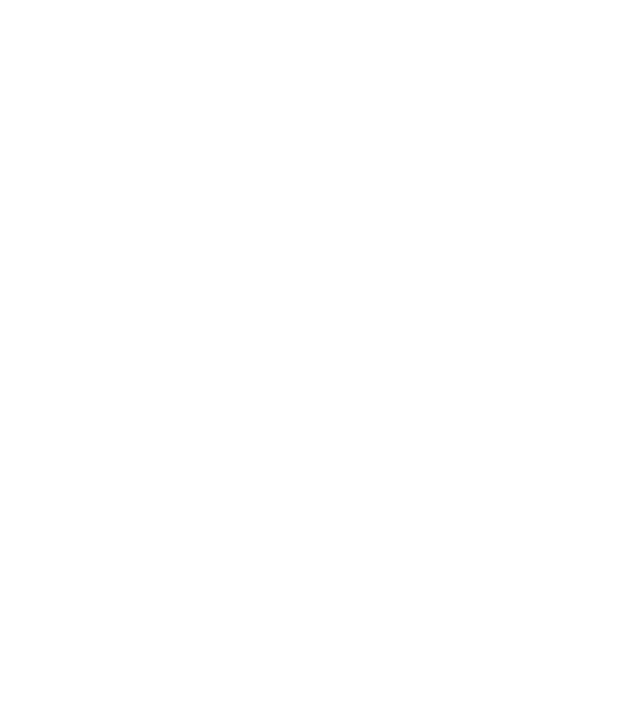
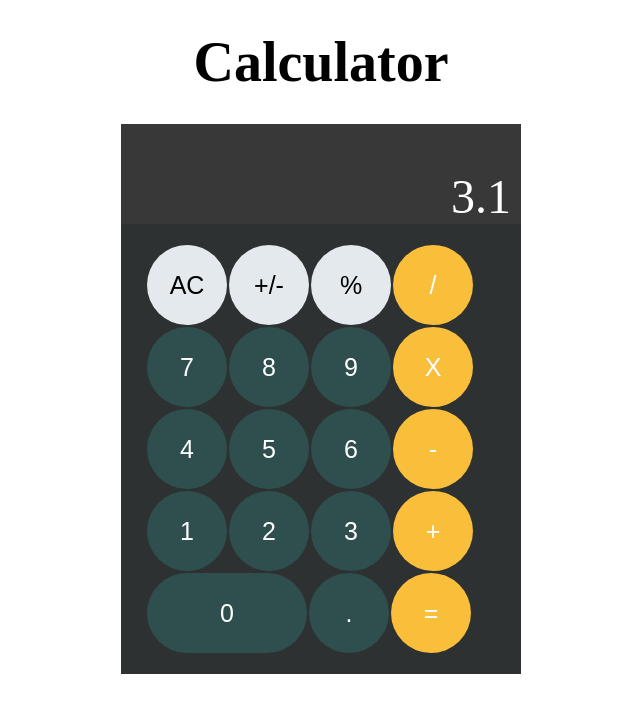
Before and after one commit to SlickChris95/calculatorApp, a website: page index.html in a window 1280 px wide. Shown: the whole page, without its empty margins (319-959 px from the left). Drawn offline with Linux system fonts and the light colour scheme.

Commit message:
finished styling for calculator-box

```diff
--- /dev/null
+++ b/gulpfile.js
@@ -0,0 +1,22 @@
+var gulp = require('gulp');
+var sass = require('gulp-sass');
+var autoprefixer = require('gulp-autoprefixer');
+var browserSync = require('browser-sync').create();
+
+gulp.task('default',['styles'],function(){
+  gulp.watch('sass/**/**.scss',['styles']);
+  gulp.watch('*.html').on('change',browserSync.reload);
+  browserSync.init({
+    server: './'
+  });
+});
+
+gulp.task('styles',function(){
+  gulp.src('sass/**/*.scss') // looks for .scss
+    .pipe(sass().on('error',sass.logError))// sass into css
+    .pipe(autoprefixer({
+      browsers: ['last 2 versions']
+    }))
+    .pipe(gulp.dest('./css')) // specifies final destination
+    .pipe(browserSync.stream()) // auto-inject sass
+});
--- a/index.html
+++ b/index.html
@@ -4,9 +4,40 @@
   <meta charset="UTF-8">
   <meta name="viewport" content="width=device-width, initial-scale=1.0">
   <meta http-equiv="X-UA-Compatible" content="ie=edge">
+  <script src="script.js" charset="utf-8"></script>
+  <link rel="stylesheet" href="css/styles.css">
   <title>Document</title>
 </head>
 <body>
+  <h1>Calculator</h1>
+  <div class="calc-box">
+    <div class="calc-text">
+      <p id="calc-number">3.1</p>
+    </div>
+    <div class="calc-buttons">
+<div class="btn top-row"><button id="symbol-AC">AC</button></div>
+<div class="btn top-row"><button id="symbol-neg">+/-</button></div>
+<div class="btn top-row"><button id="symbol-divison">%</button></div>
+<div class="btn right-row"><button id="symbol-modulo right-row">/</button></div>
+<div class="btn"><button id="symbol-7">7</button></div>
+<div class="btn"><button id="symbol-8">8</button></div>
+<div class="btn"><button id="symbol-9">9</button></div>
+<div class="btn right-row"><button id="symbol-multiplication right-row">X</button></div>
+<div class="btn"><button id="symbol-4">4</button></div>
+<div class="btn"><button id="symbol-5">5</button></div>
+<div class="btn"><button id="symbol-6">6</button></div>
+<div class="btn right-row"><button id="symbol-subtraction right-row">-</button></div>
+<div class="btn"><button id="symbol-1">1</button></div>
+<div class="btn"><button id="symbol-2">2</button></div>
+<div class="btn"><button id="symbol-3">3</button></div>
+<div class="btn right-row"><button id="symbol-addition right-row">+</button></div>
+<div id="zero"class="btn"><button id="symbol-0">0</button></div>
+<div class="btn"><button id="symbol-decimal">.</button></div>
+<div class="btn right-row"><button id="symbol-equals right-row">=</button></div>
+
+
+    </div>
+  </div>
 
 </body>
 </html>
--- /dev/null
+++ b/sass/styles.scss
@@ -0,0 +1,98 @@
+*{
+  margin: 0;
+  box-sizing: border-box;
+}
+
+h1 {
+  text-align: center;
+  margin: 30px 0;
+  font-size: 3.5em;
+}
+
+
+.calc-box {
+  width: 400px;
+  height: 550px;
+  margin: 0 auto;
+  background-color:#2e3131;
+
+  .calc-text {
+    width: 400px;
+    height: 100px;
+    margin: 0 auto;
+    background-color: #383838;
+    position: relative;
+    p {
+      color: white;
+      font-size: 3em;
+      position: absolute;
+      bottom: 0;
+      right: 0;
+      margin-right: 10px;
+
+    }
+  }
+  .calc-buttons {
+    width: 350px;
+    margin: 20px auto 0 auto;
+    background-color: #2e3131;
+    // border: 1px solid black;
+    display: flex;
+    flex-wrap: wrap;
+    #zero {
+      width: 160px;
+      border-radius: 40px;
+      button {
+        padding: 25px 40px;
+      }
+    }
+    .btn {
+      width:80px;
+      height: 80px;
+      // border: 1px solid black;
+      border-radius: 80%;
+      background-color: #2F4F4F;
+      display: flex;
+      justify-content: center;
+      align-items: center;
+      margin: 1px;
+      transition: background-color .4s;
+      &:hover {
+        background-color:#708090;
+      }
+      button {
+        background-color: transparent;
+        border: none;
+        background-repeat: no-repeat;
+        cursor: pointer;
+        overflow: hidden;
+        padding: 15px;
+        color:white;
+        font-size: 25px;
+      }
+      button:focus {outline:0;}
+    }
+    .right-row {
+      background-color:#f9bf3b;
+      color: white;
+      transition: background-color .4s;
+      button {
+        color: white;
+      }
+      &:hover {
+        background-color: #fcd670;
+      }
+    }
+    .top-row {
+      background-color: #e4e9ed;
+      transition: background-color .4s;
+      button {
+        color: black;
+      }
+      &:hover {
+        background-color: white;
+      }
+    }
+
+  }
+}
--- a/script.js
+++ b/script.js
@@ -0,0 +1 @@
+/* calculator program */
```
Also changed, not shown: package.json (added, +26 -0 lines), css/styles.css (added), 1 other file.
